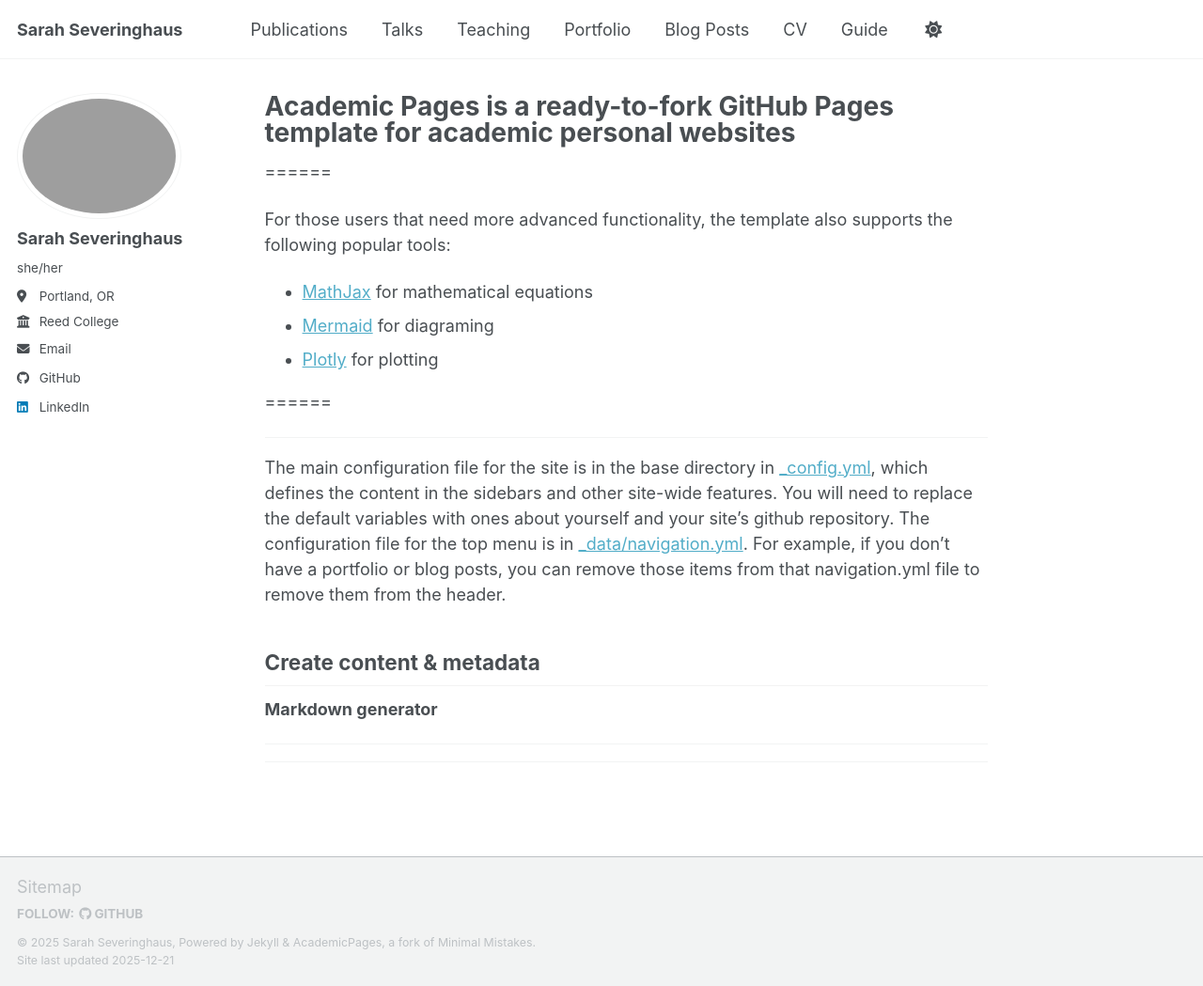
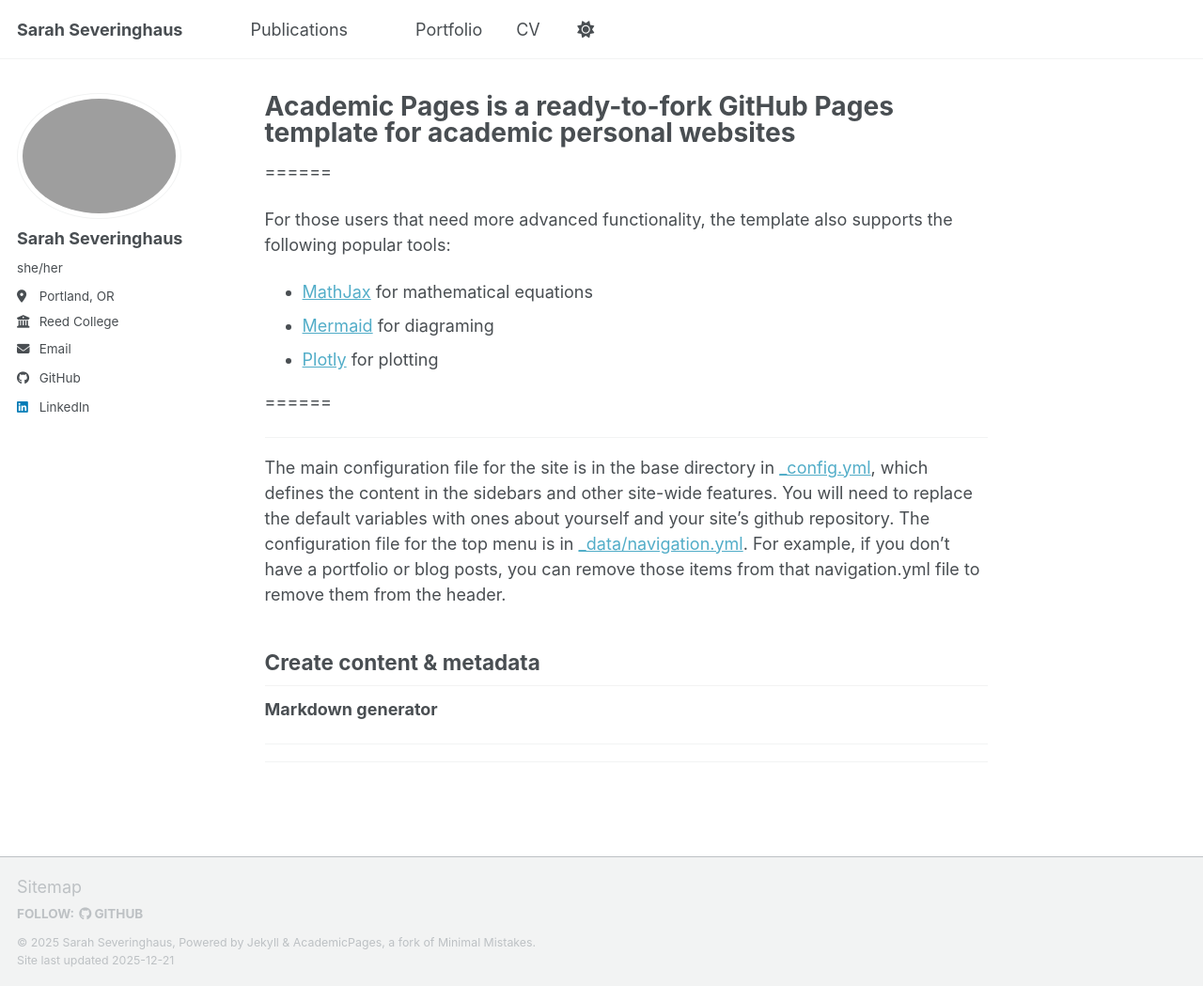
Before and after one commit to sarah-sev/sarah-sev.github.io, a Jekyll site: the page built from _pages/about.md, in a window 1280 px wide and 1049 px high. Shown: the whole window at 94% size. Built offline with Jekyll 4.4.1, drawn with Linux system fonts in a browser that asks for light colours; a script bundle is joined from its source files by our own code; library files that are not in the unit come from our copies.

Commit message:
Update navigation.yml

```diff
--- a/_data/navigation.yml
+++ b/_data/navigation.yml
@@ -9,19 +9,16 @@
 
 main:
   - title: "Publications"
-    url: /publications/
+  -  url: /publications/
 
-  - title: "Talks"
-    url: /talks/
+  #- title: "Talks"
+  #  url: /talks/
 
-  - title: "Teaching"
-    url: /teaching/
+  #- title: "Teaching"
+  #  url: /teaching/
 
   - title: "Portfolio"
     url: /portfolio/
-
-  - title: "Blog Posts"
-    url: /year-archive/
 
   - title: "CV"
     url: /cv/
@@ -29,5 +26,5 @@ main:
   # - title: "CV"
   #   url: /cv-json/
 
-  - title: "Guide"
-    url: /markdown/
+ # - title: "Guide"
+  #  url: /markdown/
```
